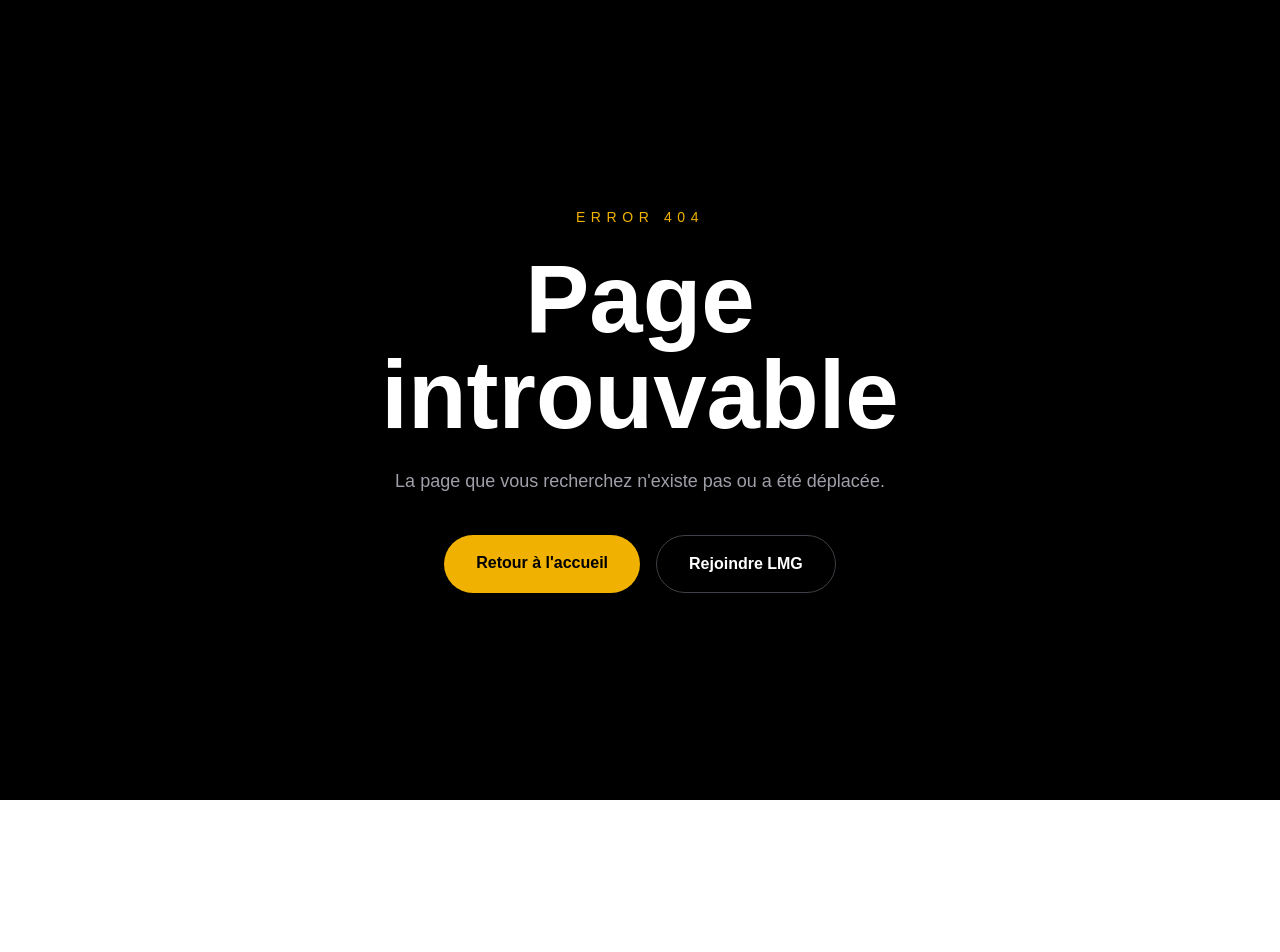
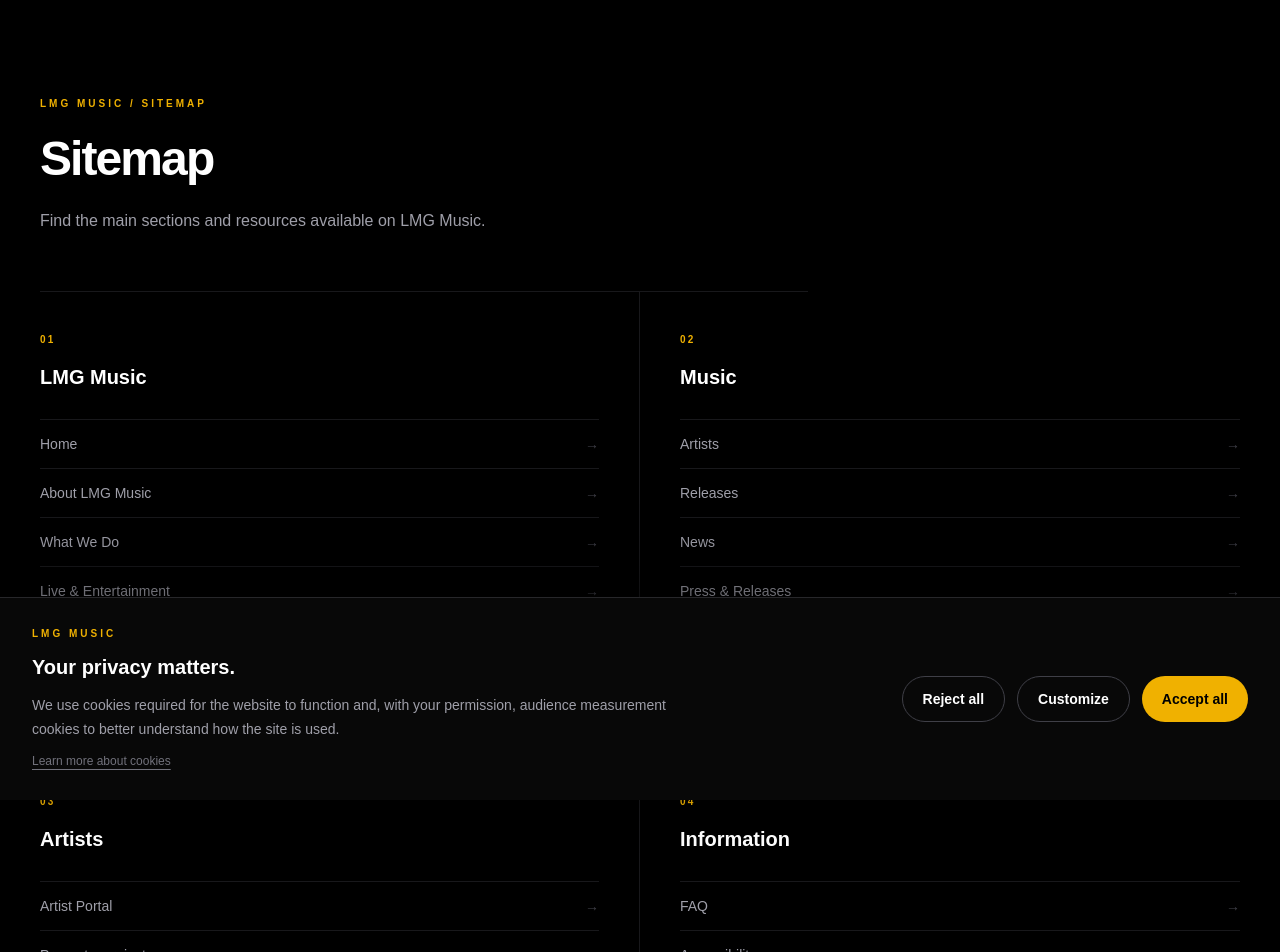
Before and after one commit to contactlmgmusic-cyber/lmg-os, a Next.js app: page /site/plan-du-site in a window 1280 px wide. Before the commit this address had no page. Shown: the top 952 px of the page. Before the commit the page ends 800 px from the top, so only its background shows below. Built offline with nearby package versions, Linux system fonts and the light colour scheme.

Commit message:
feat: complete artist portal and utility pages

```diff
--- /dev/null
+++ b/app/site/accessibilite/page.tsx
@@ -0,0 +1,16 @@
+import type { Metadata } from "next";
+
+import AccessibilityContent from "@/components/site/AccessibilityContent";
+
+export const metadata: Metadata = {
+  title: "Accessibilité | LMG Music",
+  description:
+    "Informations relatives à l’accessibilité du site LMG Music.",
+  alternates: {
+    canonical: "/accessibilite",
+  },
+};
+
+export default function AccessibilityPage() {
+  return <AccessibilityContent />;
+}
--- /dev/null
+++ b/app/site/plan-du-site/page.tsx
@@ -0,0 +1,16 @@
+import type { Metadata } from "next";
+
+import SiteMapContent from "@/components/site/SiteMapContent";
+
+export const metadata: Metadata = {
+  title: "Plan du site | LMG Music",
+  description:
+    "Retrouvez les principales pages et ressources du site LMG Music.",
+  alternates: {
+    canonical: "/plan-du-site",
+  },
+};
+
+export default function SiteMapPage() {
+  return <SiteMapContent />;
+}
--- /dev/null
+++ b/components/site/AccessibilityContent.tsx
@@ -0,0 +1,111 @@
+"use client";
+
+import Link from "next/link";
+import { useSiteLanguage } from "@/components/site/LanguageProvider";
+
+const content = {
+  en: {
+    eyebrow: "LMG Music / Accessibility",
+    title: "Accessibility",
+    intro:
+      "LMG Music aims to make its website accessible and comfortable to use for as many people as possible.",
+    sections: [
+      {
+        title: "Our approach",
+        text:
+          "We pay attention to readability, navigation, contrast, responsive layouts and keyboard-friendly interactions when designing and maintaining the LMG Music website.",
+      },
+      {
+        title: "Continuous improvement",
+        text:
+          "Accessibility is an ongoing process. As the website evolves, we continue to review its content and interfaces and improve them where necessary.",
+      },
+      {
+        title: "Need assistance?",
+        text:
+          "If you encounter difficulty accessing content or using a feature of this website, you can contact the LMG Music team and describe the issue you encountered.",
+      },
+    ],
+    contact: "Contact LMG Music",
+  },
+
+  fr: {
+    eyebrow: "LMG Music / Accessibilité",
+    title: "Accessibilité",
+    intro:
+      "LMG Music souhaite rendre son site accessible et confortable à utiliser pour le plus grand nombre.",
+    sections: [
+      {
+        title: "Notre approche",
+        text:
+          "Nous portons une attention particulière à la lisibilité, à la navigation, aux contrastes, à l’adaptation aux différents écrans et aux interactions accessibles au clavier lors de la conception et de la maintenance du site LMG Music.",
+      },
+      {
+        title: "Amélioration continue",
+        text:
+          "L’accessibilité est une démarche continue. À mesure que le site évolue, nous continuons à examiner ses contenus et ses interfaces afin de les améliorer lorsque cela est nécessaire.",
+      },
+      {
+        title: "Besoin d’aide ?",
+        text:
+          "Si vous rencontrez une difficulté pour accéder à un contenu ou utiliser une fonctionnalité de ce site, vous pouvez contacter l’équipe LMG Music en décrivant le problème rencontré.",
+      },
+    ],
+    contact: "Contacter LMG Music",
+  },
+} as const;
+
+export default function AccessibilityContent() {
+  const { locale } = useSiteLanguage();
+  const c = content[locale];
+
+  return (
+    <main className="min-h-screen bg-black px-6 py-20 text-white md:px-8 md:py-24">
+      <div className="mx-auto max-w-[1200px]">
+        <header className="max-w-3xl border-b border-zinc-900 pb-14">
+          <p className="text-[10px] font-bold uppercase tracking-[0.3em] text-yellow-500">
+            {c.eyebrow}
+          </p>
+
+          <h1 className="mt-6 text-4xl font-semibold tracking-[-0.04em] md:text-5xl">
+            {c.title}
+          </h1>
+
+          <p className="mt-6 max-w-2xl text-base leading-7 text-zinc-400">
+            {c.intro}
+          </p>
+        </header>
+
+        <div className="mt-6">
+          {c.sections.map((section, index) => (
+            <section
+              key={section.title}
+              className="grid gap-5 border-b border-zinc-900 py-10 md:grid-cols-[180px_1fr]"
+            >
+              <span className="text-[10px] font-bold tracking-[0.2em] text-yellow-500">
+                0{index + 1}
+              </span>
+
+              <div>
+                <h2 className="text-xl font-semibold tracking-[-0.02em]">
+                  {section.title}
+                </h2>
+
+                <p className="mt-4 max-w-2xl text-sm leading-7 text-zinc-500">
+                  {section.text}
+                </p>
+              </div>
+            </section>
+          ))}
+        </div>
+
+        <Link
+          href="/contact"
+          className="mt-10 inline-flex items-center gap-2 rounded-full border border-zinc-700 px-5 py-3 text-xs font-semibold transition hover:border-white hover:bg-white hover:text-black"
+        >
+          {c.contact} →
+        </Link>
+      </div>
+    </main>
+  );
+}
--- /dev/null
+++ b/components/site/SiteMapContent.tsx
@@ -0,0 +1,158 @@
+"use client";
+
+import Link from "next/link";
+import { useSiteLanguage } from "@/components/site/LanguageProvider";
+
+const content = {
+  en: {
+    eyebrow: "LMG Music / Sitemap",
+    title: "Sitemap",
+    intro: "Find the main sections and resources available on LMG Music.",
+    groups: [
+      {
+        title: "LMG Music",
+        links: [
+          ["Home", "/"],
+          ["About LMG Music", "/about"],
+          ["What We Do", "/about/what-we-do"],
+          ["Live & Entertainment", "/about/live"],
+          ["Team", "/team"],
+          ["Contact", "/contact"],
+        ],
+      },
+      {
+        title: "Music",
+        links: [
+          ["Artists", "/artistes"],
+          ["Releases", "/releases"],
+          ["News", "/news"],
+          ["Press & Releases", "/press"],
+        ],
+      },
+      {
+        title: "Artists",
+        links: [
+          ["Artist Portal", "/artist-portal"],
+          ["Present a project", "/rejoindre"],
+        ],
+      },
+      {
+        title: "Information",
+        links: [
+          ["FAQ", "/faq"],
+          ["Accessibility", "/accessibilite"],
+          ["Legal notice", "/mentions-legales"],
+          ["Privacy", "/confidentialite"],
+          ["Cookies", "/cookies"],
+        ],
+      },
+    ],
+  },
+
+  fr: {
+    eyebrow: "LMG Music / Plan du site",
+    title: "Plan du site",
+    intro:
+      "Retrouvez les principales sections et ressources disponibles sur LMG Music.",
+    groups: [
+      {
+        title: "LMG Music",
+        links: [
+          ["Accueil", "/"],
+          ["À propos de LMG Music", "/about"],
+          ["Ce que nous faisons", "/about/what-we-do"],
+          ["Live & Entertainment", "/about/live"],
+          ["Équipe", "/team"],
+          ["Contact", "/contact"],
+        ],
+      },
+      {
+        title: "Musique",
+        links: [
+          ["Artistes", "/artistes"],
+          ["Sorties", "/releases"],
+          ["Actualités", "/news"],
+          ["Presse & actualités", "/press"],
+        ],
+      },
+      {
+        title: "Artistes",
+        links: [
+          ["Artist Portal", "/artist-portal"],
+          ["Présenter un projet", "/rejoindre"],
+        ],
+      },
+      {
+        title: "Informations",
+        links: [
+          ["FAQ", "/faq"],
+          ["Accessibilité", "/accessibilite"],
+          ["Mentions légales", "/mentions-legales"],
+          ["Confidentialité", "/confidentialite"],
+          ["Cookies", "/cookies"],
+        ],
+      },
+    ],
+  },
+} as const;
+
+export default function SiteMapContent() {
+  const { locale } = useSiteLanguage();
+  const c = content[locale];
+
+  return (
+    <main className="min-h-screen bg-black px-6 py-20 text-white md:px-8 md:py-24">
+      <div className="mx-auto max-w-[1200px]">
+        <header className="max-w-3xl border-b border-zinc-900 pb-14">
+          <p className="text-[10px] font-bold uppercase tracking-[0.3em] text-yellow-500">
+            {c.eyebrow}
+          </p>
+
+          <h1 className="mt-6 text-4xl font-semibold tracking-[-0.04em] md:text-5xl">
+            {c.title}
+          </h1>
+
+          <p className="mt-6 text-base leading-7 text-zinc-400">
+            {c.intro}
+          </p>
+        </header>
+
+        <div className="grid md:grid-cols-2">
+          {c.groups.map((group, index) => (
+            <section
+              key={group.title}
+              className={[
+                "border-b border-zinc-900 py-10 md:p-10",
+                index % 2 === 0 ? "md:border-r md:pl-0" : "md:pr-0",
+              ].join(" ")}
+            >
+              <p className="text-[10px] font-bold uppercase tracking-[0.22em] text-yellow-500">
+                0{index + 1}
+              </p>
+
+              <h2 className="mt-4 text-xl font-semibold">
+                {group.title}
+              </h2>
+
+              <div className="mt-7 flex flex-col">
+                {group.links.map(([label, href]) => (
+                  <Link
+                    key={href}
+                    href={href}
+                    className="group flex items-center justify-between border-t border-zinc-900 py-3.5 text-sm text-zinc-400 transition hover:text-white"
+                  >
+                    <span>{label}</span>
+
+                    <span className="text-zinc-700 transition group-hover:text-yellow-500">
+                      →
+                    </span>
+                  </Link>
+                ))}
+              </div>
+            </section>
+          ))}
+        </div>
+      </div>
+    </main>
+  );
+}
```
